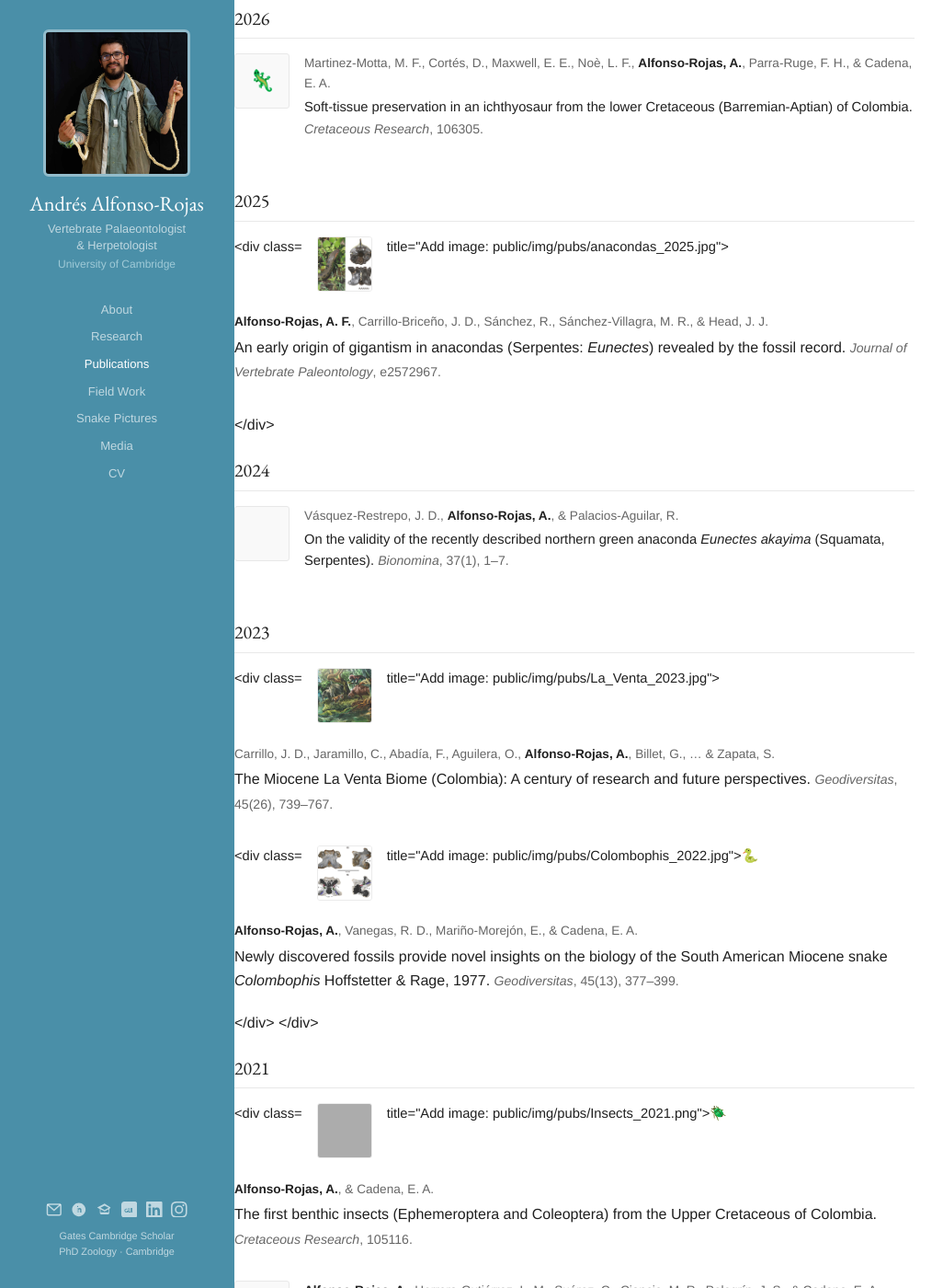
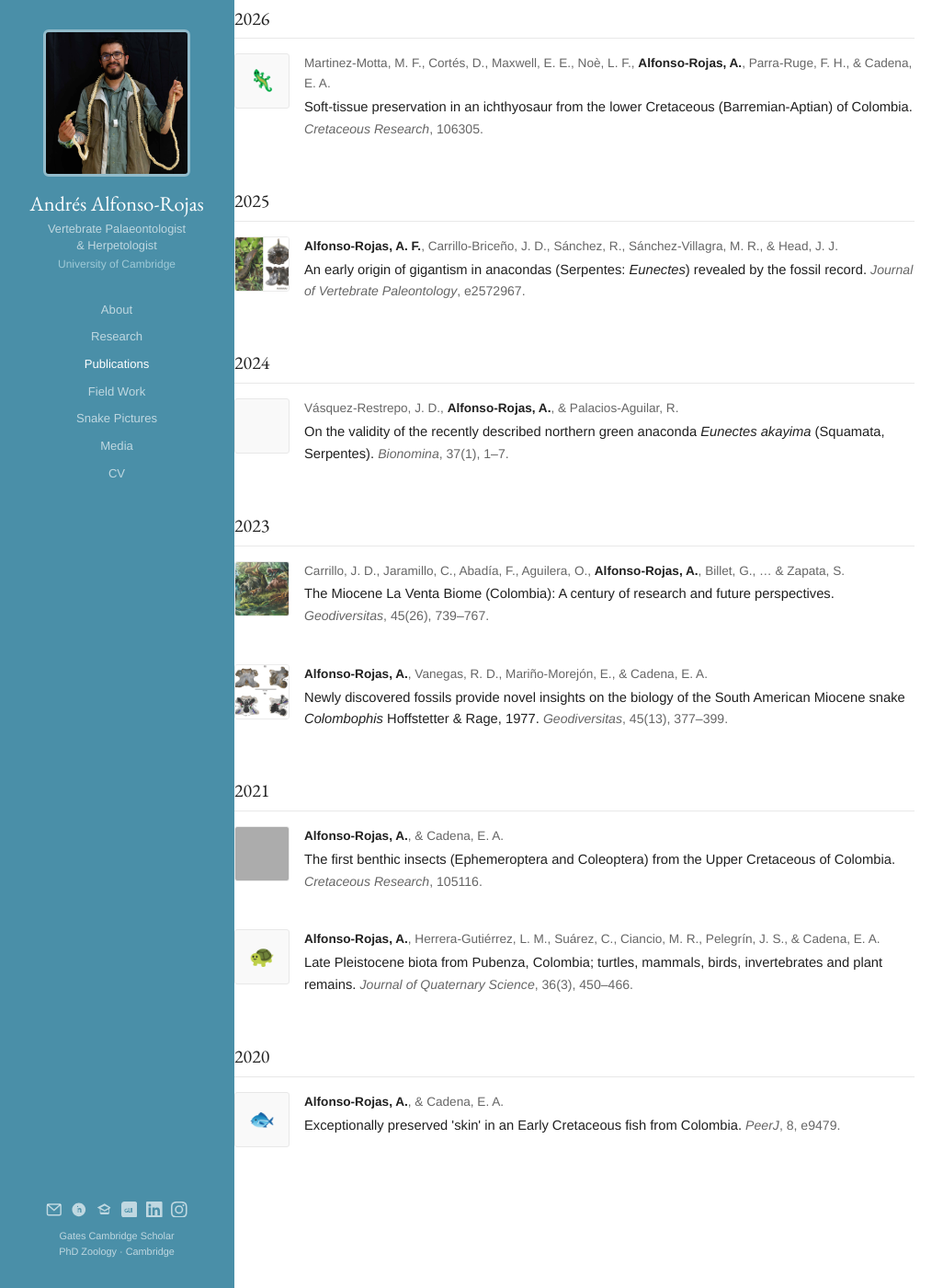
Before and after one commit to palaeophidia/palaeophidia.github.io, a Jekyll site: the page built from publications/index.md, in a window 1280 px wide and 1400 px high, scrolled down 198 px. Shown: the whole window at 92% size, without its empty margins (1-1027 px from the left). Built offline with Jekyll 4.4.1, drawn with Linux system fonts in a browser that asks for light colours; grey boxes are pictures that could not be loaded.

Commit message:
Error in pub images

```diff
--- a/publications/index.md
+++ b/publications/index.md
@@ -21,7 +21,7 @@ title: Publications
 <p class="pub-year">2025</p>
 
 <div class="pub-item">
-  <div class=<img class="pub-thumb" src="/public/img/pubs/anacondas_2025.jpg" alt=""> title="Add image: public/img/pubs/anacondas_2025.jpg"></div>
+  <img class="pub-thumb" src="/public/img/pubs/anacondas_2025.jpg" alt="">
   <div class="pub-body">
     <p class="pub-authors"><strong>Alfonso-Rojas, A. F.</strong>, Carrillo-Briceño, J. D., Sánchez, R., Sánchez-Villagra, M. R., &amp; Head, J. J.</p>
     <p><span class="pub-title"><a href="https://doi.org/10.1080/02724634.2025.2572967" target="_blank">An early origin of gigantism in anacondas (Serpentes: <em>Eunectes</em>) revealed by the fossil record.</a></span> <span class="pub-journal"><em>Journal of Vertebrate Paleontology</em>, e2572967.</span></p>
@@ -45,7 +45,7 @@ title: Publications
 <p class="pub-year">2023</p>
 
 <div class="pub-item">
-  <div class=<img class="pub-thumb" src="/public/img/pubs/La_Venta_2023.jpg" alt=""> title="Add image: public/img/pubs/La_Venta_2023.jpg"></div>
+  <img class="pub-thumb" src="/public/img/pubs/La_Venta_2023.jpg" alt="">
   <div class="pub-body">
     <p class="pub-authors">Carrillo, J. D., Jaramillo, C., Abadía, F., Aguilera, O., <strong>Alfonso-Rojas, A.</strong>, Billet, G., … &amp; Zapata, S.</p>
     <p><span class="pub-title"><a href="https://doi.org/10.5252/geodiversitas2023v45a26" target="_blank">The Miocene La Venta Biome (Colombia): A century of research and future perspectives.</a></span> <span class="pub-journal"><em>Geodiversitas</em>, 45(26), 739–767.</span></p>
@@ -53,7 +53,7 @@ title: Publications
 </div>
 
 <div class="pub-item">
-  <div class=<img class="pub-thumb" src="/public/img/pubs/Colombophis_2022.jpg" alt=""> title="Add image: public/img/pubs/Colombophis_2022.jpg">🐍</div>
+  <img class="pub-thumb" src="/public/img/pubs/Colombophis_2022.jpg" alt="">
   <div class="pub-body">
     <p class="pub-authors"><strong>Alfonso-Rojas, A.</strong>, Vanegas, R. D., Mariño-Morejón, E., &amp; Cadena, E. A.</p>
     <p><span class="pub-title"><a href="https://doi.org/10.5252/geodiversitas2023v45a13" target="_blank">Newly discovered fossils provide novel insights on the biology of the South American Miocene snake <em>Colombophis</em> Hoffstetter &amp; Rage, 1977.</a></span> <span class="pub-journal"><em>Geodiversitas</em>, 45(13), 377–399.</span></p>
@@ -65,7 +65,7 @@ title: Publications
 <p class="pub-year">2021</p>
 
 <div class="pub-item">
-  <div class=<img class="pub-thumb" src="/public/img/pubs/Insects_2021.png" alt=""> title="Add image: public/img/pubs/Insects_2021.png">🪲</div>
+  <img class="pub-thumb" src="/public/img/pubs/Insects_2021.png" alt="">
   <div class="pub-body">
     <p class="pub-authors"><strong>Alfonso-Rojas, A.</strong>, &amp; Cadena, E. A.</p>
     <p><span class="pub-title"><a href="https://doi.org/10.1016/j.cretres.2021.105116" target="_blank">The first benthic insects (Ephemeroptera and Coleoptera) from the Upper Cretaceous of Colombia.</a></span> <span class="pub-journal"><em>Cretaceous Research</em>, 105116.</span></p>
```
